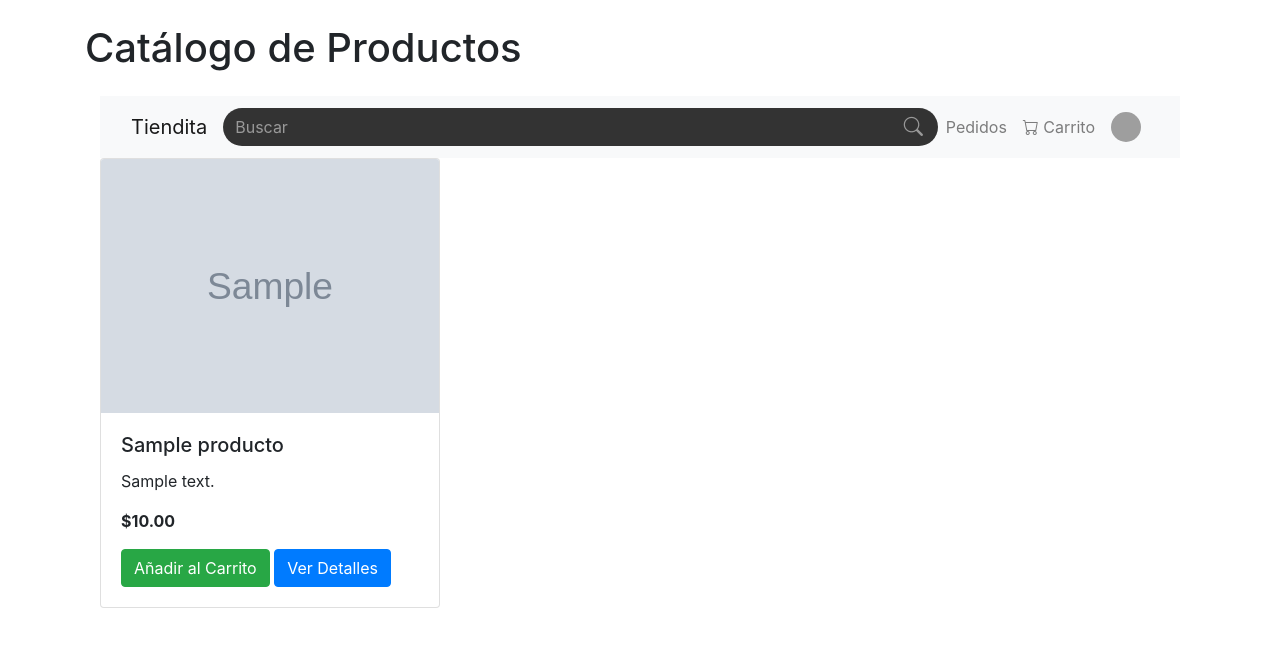
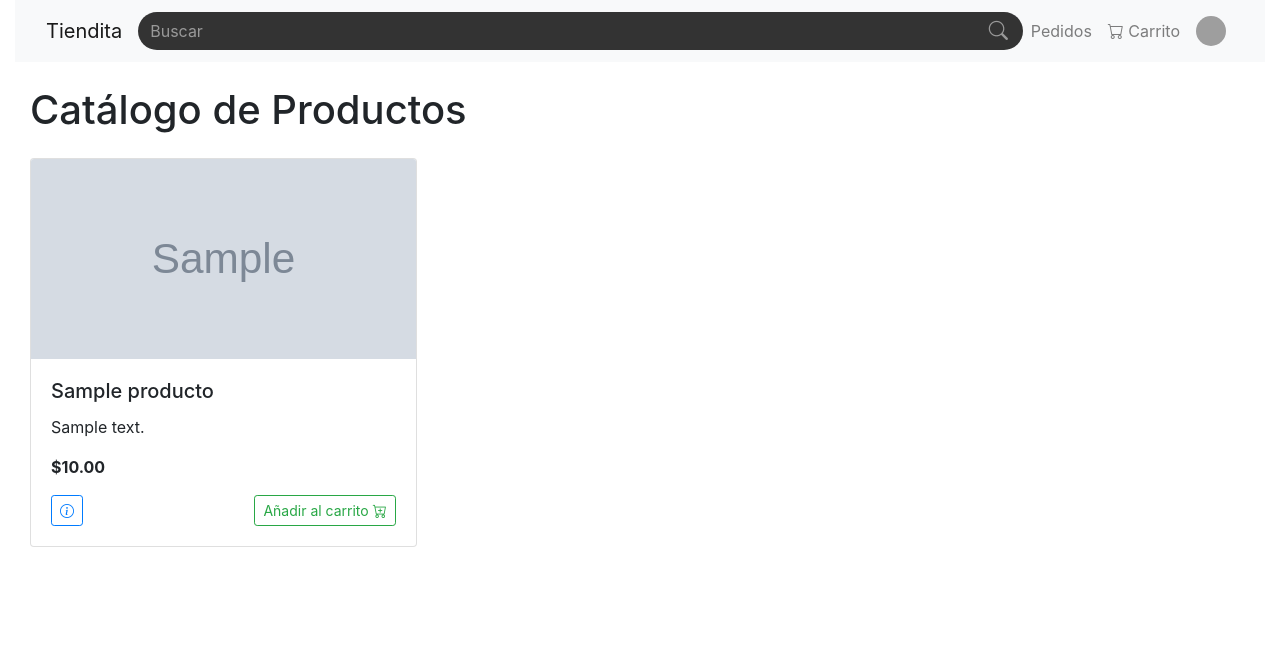
Before and after one commit to profe-givox/mierp-TI1A, a Django app: page /ecar/catalogo/ in a window 1280 px wide. Shown: the top 647 px of the page. Run offline with Django 5.2, Linux system fonts and the light colour scheme; tables that the repository leaves empty hold one stand-in row (values such as "Sample post"); grey boxes marked "Sample" are stand-in pictures; data that the repository does not hold is empty; some libraries are stand-ins or nearby versions; grey boxes are pictures that could not be loaded.

Commit message:
Actualización a la vista de catalogo con navbar

```diff
--- a/mierpti1a/ecar/templates/ecar/catalogo.html
+++ b/mierpti1a/ecar/templates/ecar/catalogo.html
@@ -1,3 +1,7 @@
+{% extends 'ecar/base.html' %}
+{% block content %}
+{% load static %}
+
 <!DOCTYPE html>
 <html lang="en">
 <head>
@@ -5,24 +9,34 @@
     <meta name="viewport" content="width=device-width, initial-scale=1.0">
     <title>Catálogo de Productos</title>
     <link rel="stylesheet" href="https://stackpath.bootstrapcdn.com/bootstrap/4.5.2/css/bootstrap.min.css">
-    <script src="https://code.jquery.com/jquery-3.5.1.min.js"></script> <!-- Incluye jQuery -->
+    <link rel="stylesheet" href="https://cdnjs.cloudflare.com/ajax/libs/bootstrap-icons/1.8.1/font/bootstrap-icons.min.css">
+    <link rel="stylesheet" href="{% static 'css/catalogo.css' %}">
+    <script src="https://code.jquery.com/jquery-3.5.1.min.js"></script>
+
 </head>
 <body>
-    <div class="container">
+    <div class="container-fluid">
         <h1 class="my-4">Catálogo de Productos</h1>
-        {% extends 'ecar/base.html' %}
-        {% block content %}
         <div class="row">
             {% for producto in productos %}
             <div class="col-md-4">
-                <div class="card mb-4">
-                    <img src="{{ producto.imagen.url }}" class="card-img-top" alt="{{ producto.nombre }}">
+                <div class="card mb-4 ">
+                    <img src="{{ producto.imagen.url }}" class="card-img-top" alt="{{ producto.nombre }}" style="height: 200px; width: auto;">
                     <div class="card-body">
                         <h5 class="card-title">{{ producto.nombre }}</h5>
-                        <p class="card-text">{{ producto.descripcion }}</p>
+                        <p class="card-text" data-full-text="{{ producto.descripcion }}">
+                            {{ producto.descripcion }}
+                        </p>
                         <p class="card-text"><strong>${{ producto.precio }}</strong></p>
-                        <a href="#" class="btn btn-success add-to-cart" data-id="{{ producto.id }}">Añadir al Carrito</a>
-                        <a href="{% url 'detalle_producto' producto.id %}" class="btn btn-primary">Ver Detalles</a>
+                        <div class="d-flex justify-content-between">
+                            <a href="{% url 'detalle_producto' producto.id %}" class="btn btn-outline-primary btn-sm">
+                                <i class="bi bi-info-circle"></i>
+                            </a>
+                            <a href="#" class="btn btn-outline-success btn-sm add-to-cart" data-id="{{ producto.id }}">
+                                Añadir al carrito <i class="bi bi-cart-plus"></i>
+                            </a>
+                        </div>
+
                     </div>
                 </div>
             </div>
@@ -49,7 +63,7 @@
             $(document).on('click', '.add-to-cart', function (e) {
                 e.preventDefault(); // Prevenir la acción por defecto del enlace
                 const productoId = $(this).data('id');
-                $.post("/api/agregar-al-carrito/", { producto: productoId, cantidad: 1 }, function() {
+                $.post("", { producto: productoId, cantidad: 1 }, function() {
                     actualizarCarrito();  // Actualiza el carrito después de agregar un producto
                 }).fail(function() {
                     alert('Error al agregar el producto al carrito.');  // Manejo de errores
```
